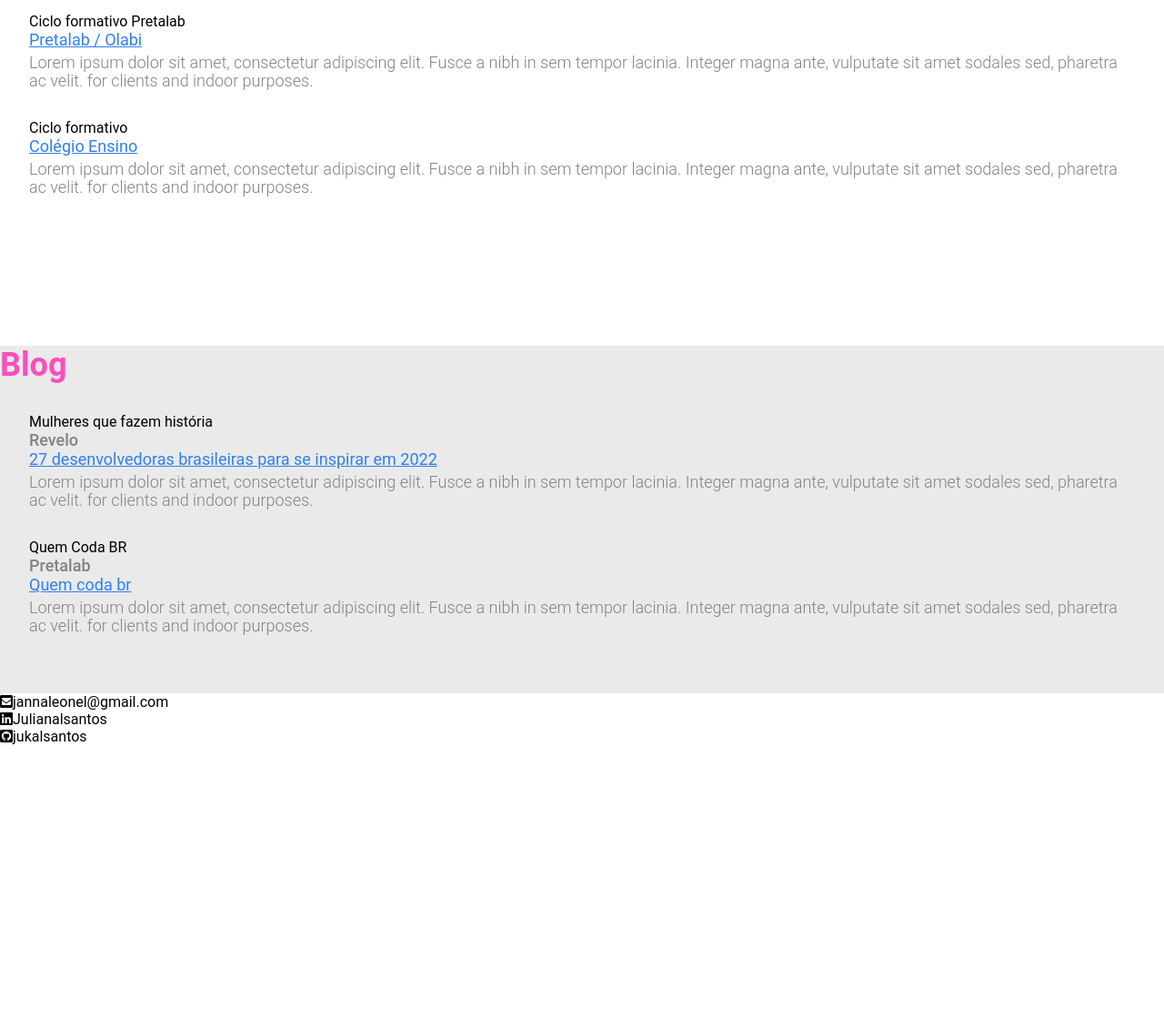
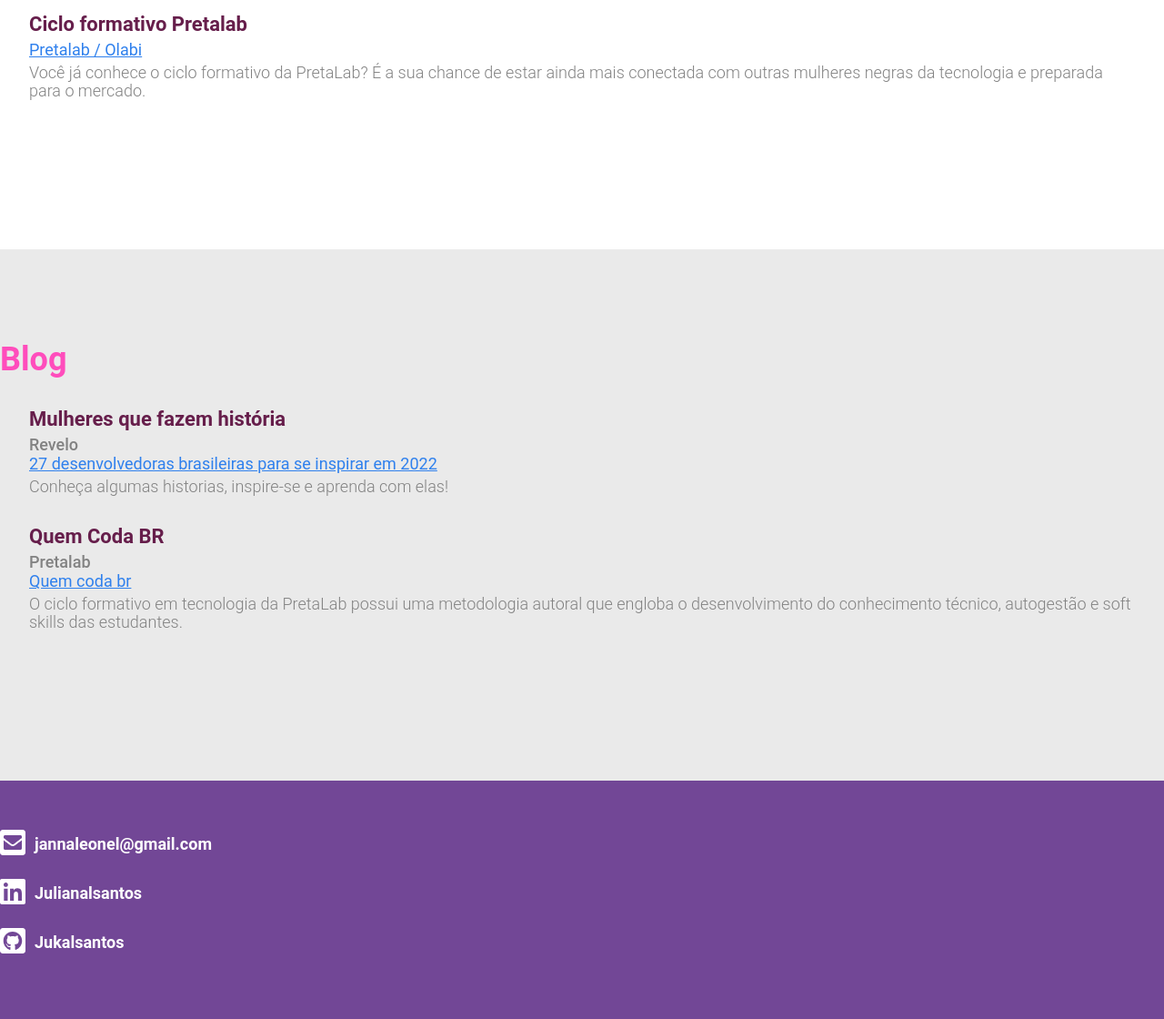
Before and after one commit to jukalsantos/portifolio-pretalab-Juliana-santos, a plain HTML site: page index.html in a window 1280 px wide. Shown: the part 960-2080 px from the top of the page at 91% size. Before the commit the page ends 1779 px from the top, so only its background shows below. Drawn offline with Linux system fonts and the light colour scheme.

Commit message:
alterancao

```diff
--- a/index.css
+++ b/index.css
@@ -5,8 +5,8 @@
 }
 
 body{
-   font-family: 'roboto', sans-serif;
-   margin: 0;
+    font-family: 'roboto', sans-serif;
+    margin: 0;
 }
 
 li {
@@ -16,22 +16,21 @@ li {
 
 .header-menu {
     display: flex;
-    position: fixed;
-    width: 100%;
-    padding: 8px;
-    padding-bottom: 32px;
-    padding-top: 32px;
-    height: 60px ;
-    background-color:#724796;
-    }
-
-
+    position: fixed; /*Deixa o nosso header fixo*/
+    width: 100%; /*Largura*/
+    padding: 8px; /*Espaçamento dos 4 lados*/
+    padding-bottom: 32px; /*Espaçamento inferior*/
+    padding-top: 32px;/*Espaçamento superior*/
+    height: 60px;
+    background-color: #724796;
+}
 
 .header-menu nav {
     display: flex;
     justify-content: flex-end;
     width: 100%;
 }
+
 
 .lista-menu{
     display: flex;
@@ -96,11 +95,11 @@ li {
     padding: 32px;
 }
 
-.lista-item ul li {
+.lista-item ul li{
     margin-bottom: 32px;
 }
 
-lista-titulo {
+.lista-titulo {
     margin-bottom: 5px;
     font-size: 22px;
     color: #661e4b;
@@ -133,3 +132,33 @@ lista-titulo {
     color: #828282;
     font-weight: 500;
 }
+
+.footer {
+    color: #fff;
+    background-color:  #724796;
+    padding-bottom: 50px;
+    padding-top: 50px;
+    font-size: 18px;
+    font-weight: 400;
+
+}
+
+.estilo-icon{
+    font-size: 32px;
+    margin-right: 10px;
+}
+
+
+.links {
+    text-decoration:none;
+    color: white;
+}
+
+.lista-footer li {
+    color:#ffff;
+    font-weight: 700;
+    font-size: 18px;
+    margin-bottom: 16px;
+    display: flex;
+    align-items: center;
+}
--- a/index.html
+++ b/index.html
@@ -1,15 +1,13 @@
 <!DOCTYPE html>
-<html lang="en">
+<html lang="pt-br">
 <head>
     <meta charset="UTF-8">
     <title>Meu Portifolio</title>
     <link rel="shortcut icon" href="img/foto-perfil.png">
-    <meta http-equiv="X-UA-Compatible" content="IE=edge">
-    <meta name="viewport" content="width=device-width, initial-scale=1.0">
     <link rel="stylesheet" href="index.css">
     <script src="https://use.fontawesome.com/releases/v5.15.3/js/all.js" data-auto-replace-svg="nest"></script>
+</head>
 
-</head>
 <body>
         <!-- O Header faz parte da semântica, de criar a "cabeçalho" do site -->
         <header class="header-menu">
@@ -20,9 +18,11 @@
                     <li>
                         <a href="#formacao">Formação</a>
                     </li>
+
                     <li>
-                        <a href="#portfolio">Portfólio</a>
+                        <a href="#portifolio">Portfólio</a>
                     </li>
+
                     <li>
                         <a href="#contato">Contato</a>
                     </li>
@@ -31,42 +31,45 @@
 
         </header>
         <!-- O Main faz parte da semântica, de criar o "corpo" do site -->
+
      <main>
         <!-- O Section faz parte da semântica, de criar e separar as sessões do nosso site -->
             <section class="principal">
         <!-- O article quer dizer que estamos criando um trecho do nosso site, que é independente de outros trechos/partes do nosso site -->
-                <article class="subcontainer-principal principal">
+                <article id class="subcontainer-principal container">
+
                     <div>
                         <img src="img/foto-perfil.png">
                     </div>
+
                     <div>
                         <h1 class="nome-completo">Juliana Leonel</h1>
                         <h2 class="profissao">Desenvolvedora Front-end</h2>
                     </div>
+
                     <div>
-                        Iniciante na área de desenvolvimento Web, buscando aprendizado e pratica na imersão do PretaLab.
+                        Estudante de tecnologia da Informação e comunicação, curiosa sobre tecnologia das coisas, buscando conhecimento e aprendizado em
+                     desenvolvimento Web, com pratica na imersão do ciclo PretaLab.
                     </div>
                 </article>
             </section>
 
 
             <section>
-                    <article class="container article-lista">
+                    <article id="formacao" class="container article-lista">
+
                         <div>
                             <h3 class="topico-principal">Formação</h3>
                         </div>
+
                         <div class="lista-item">
                             <ul>
                                 <li>
                                     <p class="lista-titulo">Ciclo formativo Pretalab</p>
                                     <a href="https://www.pretalab.com/formacao" target="_blank" class="lista-local">Pretalab / Olabi</a>
-                                    <p class="lista-descricao">Lorem ipsum dolor sit amet, consectetur adipiscing elit. Fusce a nibh in sem tempor lacinia. Integer magna ante, vulputate sit amet sodales sed, pharetra ac velit. for clients and indoor purposes.</p>
-                                </li>
-                                <li>
-                                    <p class="lista-titulo">Ciclo formativo</p>
-                                    <a href="https://www.pretalab.com/formacao" target="_blank" class="lista-local">Colégio Ensino</a>
-                                    <p class="lista-descricao">Lorem ipsum dolor sit amet, consectetur adipiscing elit. Fusce a nibh in sem tempor lacinia. Integer magna ante, vulputate sit amet sodales sed, pharetra ac velit. for clients and indoor purposes.</p>
+                                    <p class="lista-descricao">Você já conhece o ciclo formativo da PretaLab? É a sua chance de estar ainda mais conectada com outras mulheres negras da tecnologia e preparada para o mercado.
 
+                                    </p>
                                 </li>
                             </ul>
                         </div>
@@ -74,42 +77,46 @@
             </section>
 
             <section class="wrapper-porfolio">
-                <article class="container  container-lista">
+                <article id="portifolio" class="container article-lista">
+
                     <div>
                         <h3 class="topico-principal">Blog</h3>
                     </div>
+
                     <div class="lista-item">
                         <ul>
+
                             <li>
                                 <p class="lista-titulo">Mulheres que fazem história</p>
                                 <p class="subtitulo-lista">Revelo</p>
                                 <a href="https://community.revelo.io/27-desenvolvedoras-brasileiras-para-se-inspirar-em-2022/" target="_blank" class="lista-local"> 27 desenvolvedoras brasileiras para se inspirar em 2022</a>
-                                <p class="lista-descricao">Lorem ipsum dolor sit amet, consectetur adipiscing elit. Fusce a nibh in sem tempor lacinia. Integer magna ante, vulputate sit amet sodales sed, pharetra ac velit. for clients and indoor purposes.</p>
+                                <p class="lista-descricao"> Conheça algumas historias, inspire-se e aprenda com elas!</p>
                             </li>
+
                             <li>
                                 <p class="lista-titulo">Quem Coda BR</p>
                                 <p class="subtitulo-lista">Pretalab</p>
                                 <a href="https://www.pretalab.com/report-quem-coda" target="_blank" class="lista-local">Quem coda br</a>
-                                <p class="lista-descricao">Lorem ipsum dolor sit amet, consectetur adipiscing elit. Fusce a nibh in sem tempor lacinia. Integer magna ante, vulputate sit amet sodales sed, pharetra ac velit. for clients and indoor purposes.</p>
+                                <p class="lista-descricao">O ciclo formativo em tecnologia da PretaLab possui uma metodologia autoral que
+                                    engloba o desenvolvimento do conhecimento técnico, autogestão e soft skills das estudantes.</p>
                             </li>
                         </ul>
                     </div>
                 </article>
             </section>
         </main>
+
         <!-- O Footer faz parte da semântica, de criar o rodapé do site -->
-        <footer>
-            <div>
-                <ul>
+
+        <footer class="footer">
+            <div class="container">
+                <ul id="contato" class="lista-footer">
                     <!-- aqui temos os nossos icones, dentro da nossa lista -->
-                    <li><i class="fas fa-envelope-square estilo-icon"></i>jannaleonel@gmail.com</li>
-                    <li><i class="fab fa-linkedin estilo-icon"></i>Julianalsantos</li>
-                    <li><i class="fab fa-github-square estilo-icon"></i>jukalsantos</li>
+                    <li><i class="fas fa-envelope-square estilo-icon"></i><a href="jannaleonel@gmail.com"target="_blank"class="links">jannaleonel@gmail.com</a></li>
+                     <li><i class="fab fa-linkedin estilo-icon"></i><a href="https://www.linkedin.com/in/Julianalsantos/" target="_blank" class="links">Julianalsantos</a></li>
+                    <li><i class="fab fa-github-square estilo-icon"></i><a href="https://github.com/jukalsantos"target="_blank" class="links">Jukalsantos</li>
                 </ul>
             </div>
         </footer>
-
-
-
 </body>
 </html>
```
Lines whose indentation alone changed are shown as unchanged.
